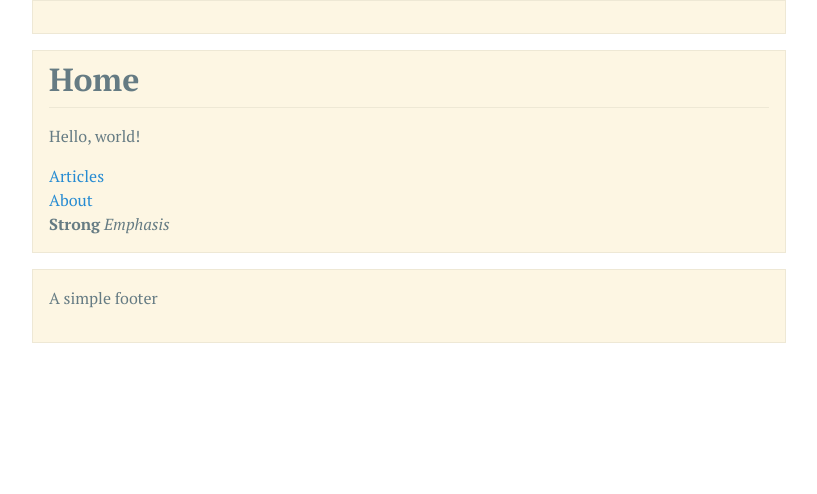
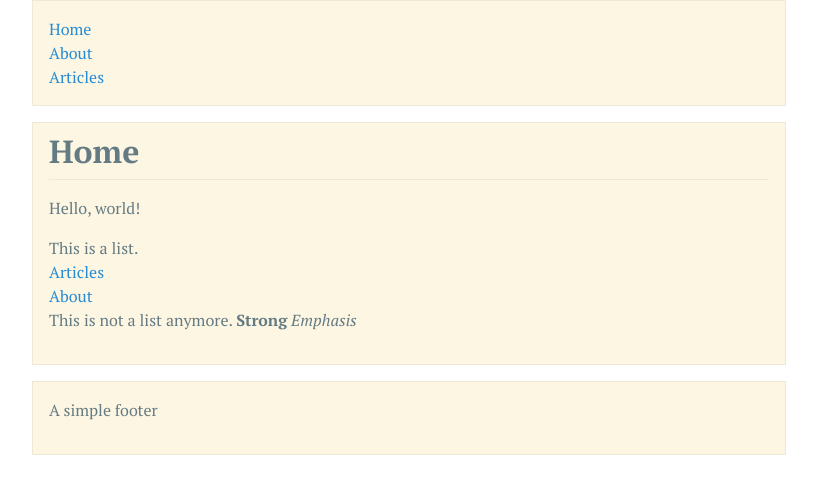
Before and after one commit to TwoDaemon/twodaemon, a Flask app: page / in a window 1280 px wide. Shown: the top 494 px of the page, without its empty margins (231-1048 px from the left). Run offline with Flask 2, Linux system fonts and the light colour scheme.

Commit message:
Add nav macro and implement simple navbar.

```diff
--- a/twodaemon/templates/_base.html
+++ b/twodaemon/templates/_base.html
@@ -7,6 +7,12 @@
     <body>
         <nav class="container">
             {% block navigation %}
+            {% from '_macros.html' import nav %}
+            <ul>
+                <li>{{ nav('Home', 'home') }}</li>
+                <li>{{ nav('About', 'about') }}</li>
+                <li>{{ nav('Articles', 'article_list') }}</li>
+            </ul>
             {% endblock %}
         </nav>
         <section class="container">
--- /dev/null
+++ b/twodaemon/templates/_macros.html
@@ -0,0 +1,7 @@
+{% macro nav(name, endpoint) -%}
+    {% if endpoint == request.endpoint %}
+        <a class="active" href="{{ url_for(endpoint) }}">{{ name }}</a>
+    {% else %}
+        <a href="{{ url_for(endpoint) }}">{{ name }}</a>
+    {% endif %}
+{%- endmacro %}
--- a/twodaemon/templates/home.html
+++ b/twodaemon/templates/home.html
@@ -3,9 +3,13 @@
 {% block content %}
     <p>Hello, world!</p>
     <ul>
+        <li>This is a list.</li>
         <li><a href="{{ url_for('article_list') }}">Articles</a></li>
         <li><a href="{{ url_for('about') }}">About</a></li>
     </ul>
-    <strong>Strong</strong>
-    <em>Emphasis</em>
+    <p>
+        This is not a list anymore.
+        <strong>Strong</strong>
+        <em>Emphasis</em>
+    </p>
 {% endblock %}
```
